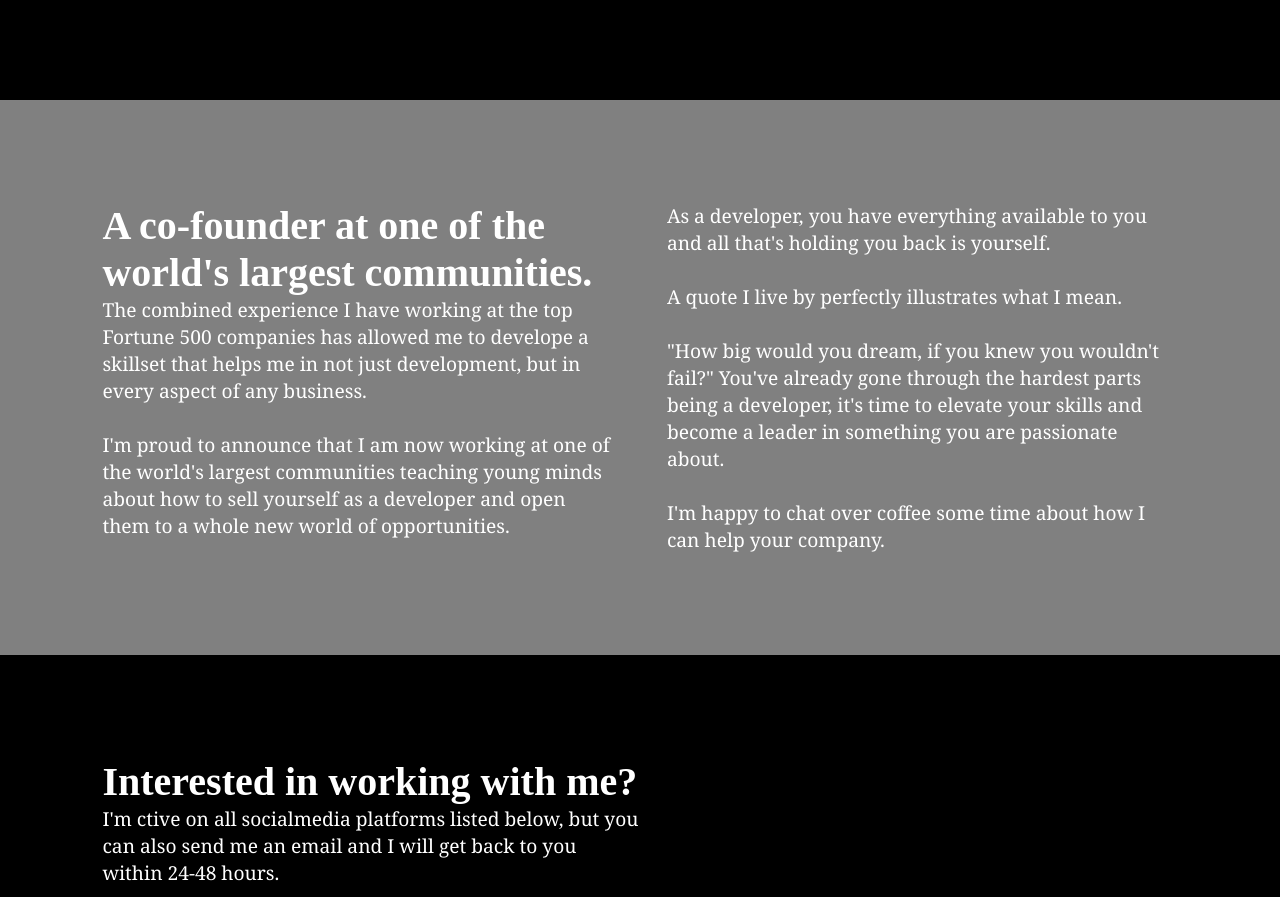
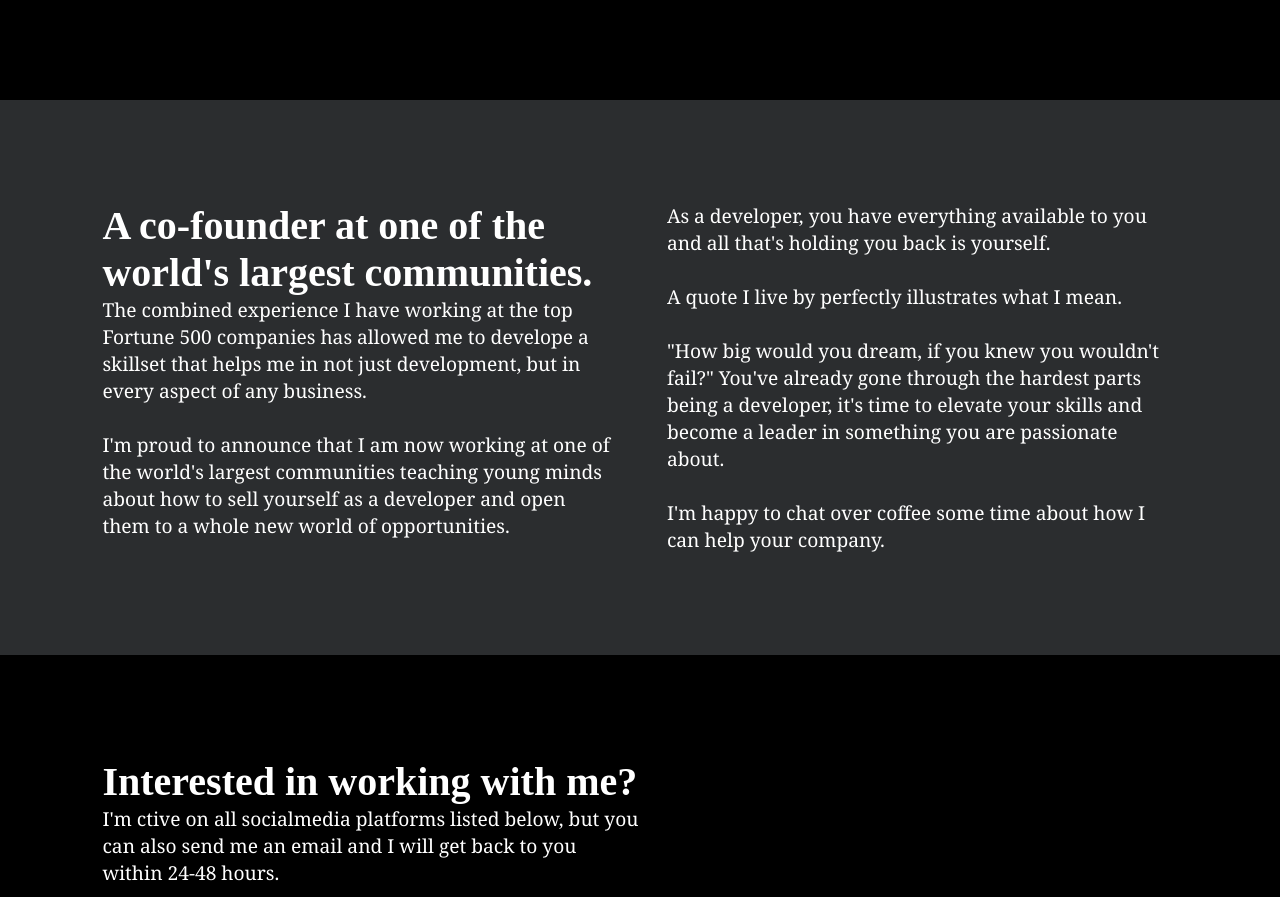
Before and after one commit to MaureenMOguche/JonathanSpeeter, a plain HTML site: page index.html in a window 1280 px wide. Shown: the part 1166-2063 px from the top of the page. Drawn offline with Linux system fonts and the light colour scheme.

Commit message:
Changed main.css

```diff
--- a/main.css
+++ b/main.css
@@ -97,7 +97,7 @@ header {
 }
 
 .midbox2 {
-    background-color: gray;
+    background-color: #2b2d2f;
     display: grid;
     grid-template-columns: repeat(2, 1fr);
     width:100%;
```
